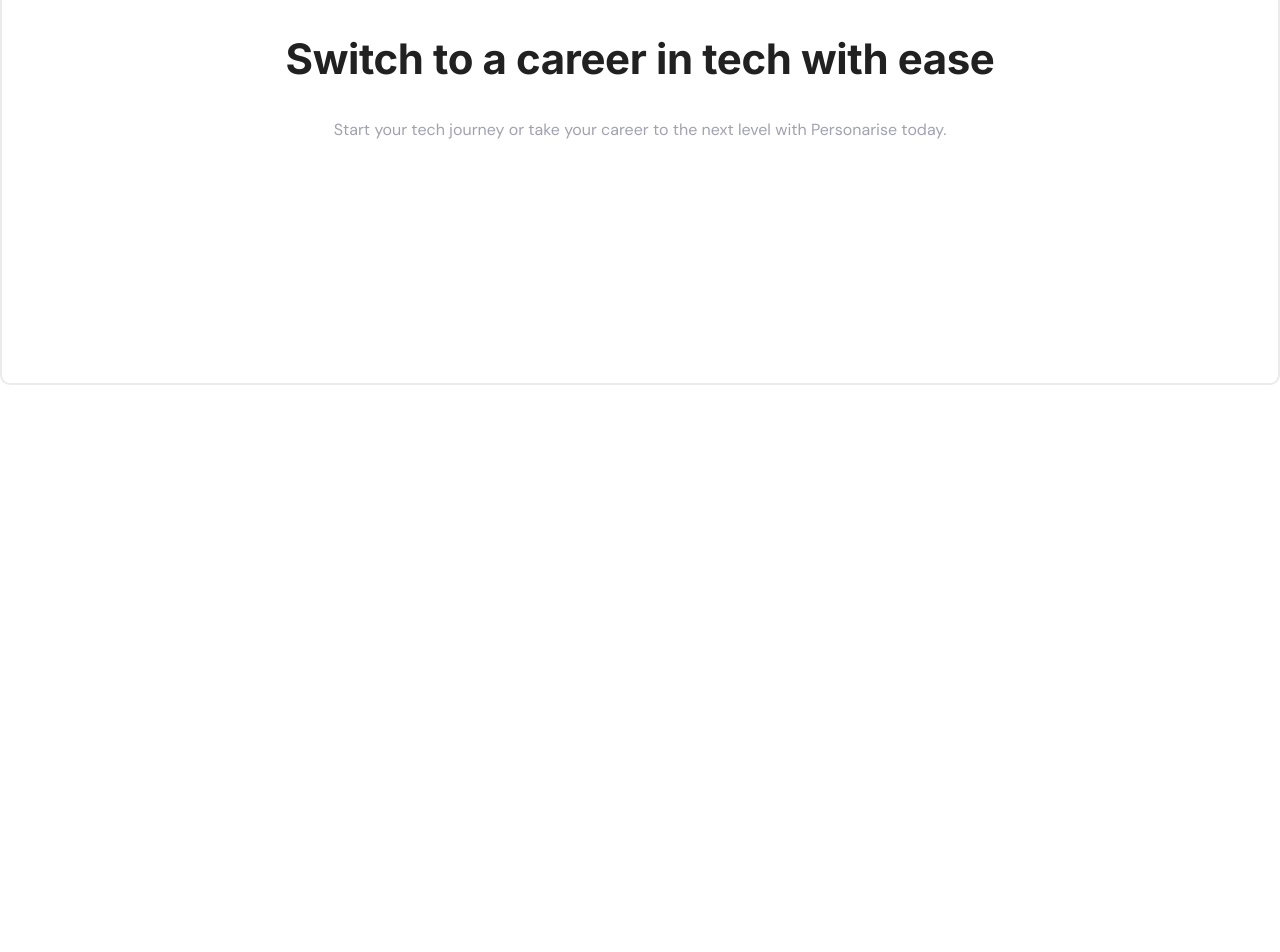
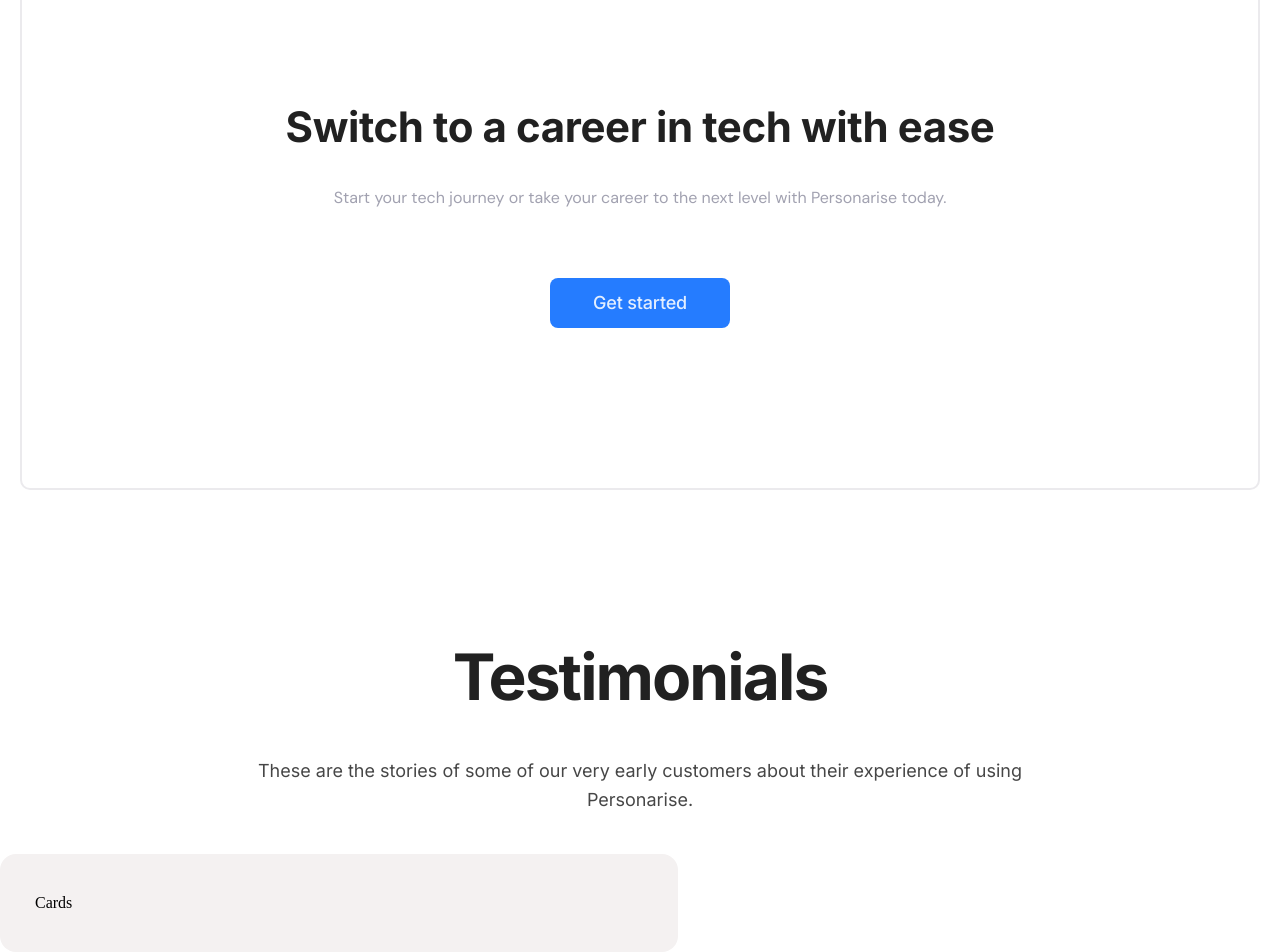
Before and after one commit to kelani34/Personarise, a React (Create React App) app: page / in a window 1280 px wide. Shown: the part 4157-5109 px from the top of the page. Before the commit the page ends 4542 px from the top, so only its background shows below. Built offline with nearby package versions, Linux system fonts and the light colour scheme; a web font is replaced by a local one.

Commit message:
feat: careers section and testimonial section

```diff
--- a/src/App.js
+++ b/src/App.js
@@ -4,6 +4,7 @@
 import Features from "./containers/Features";
 import Hero from "./containers/Hero";
 import Passion from "./containers/Passion";
+import Testimonials from "./containers/Testimonials";
 
 function App() {
   return (
@@ -14,6 +15,7 @@
       <Passion />
       <Features />
       <Careers />
+      <Testimonials />
     </>
   );
 }
--- /dev/null
+++ b/src/components/Cards.jsx
@@ -0,0 +1,15 @@
+import React from "react";
+import styled from "styled-components";
+
+const Cards = () => {
+  return <Wrapper>Cards</Wrapper>;
+};
+
+export default Cards;
+
+const Wrapper = styled.div`
+  background: #f4f1f1;
+  border-radius: 16px;
+  max-width: 608px;
+  padding: 40px 35px;
+`;
--- a/src/containers/Careers.jsx
+++ b/src/containers/Careers.jsx
@@ -35,12 +35,15 @@
           className="num"
         />
       </div>
+      <div className="career-box-container">
         <div className="career-box">
           <h1>Switch to a career in tech with ease</h1>
           <p>
             Start your tech journey or take your career to the next level with
             Personarise today.
           </p>
+          <button>Get started</button>
+        </div>
       </div>
     </Wrapper>
   );
@@ -93,6 +96,10 @@
       margin-bottom: 48px;
     }
   }
+  .career-box-container {
+    max-width: 1380px;
+    margin: 148px auto;
+  }
   .career-box {
     display: flex;
     flex-direction: column;
@@ -101,7 +108,8 @@
     mix-blend-mode: normal;
     border: 2px solid #ebeaed;
     border-radius: 10px;
-    padding: 15em;
+    padding: 10em;
+    margin: 20px;
     h1 {
       font-family: "Inter";
       font-style: normal;
@@ -115,6 +123,9 @@
 
       color: rgba(0, 0, 0, 0.87);
       margin-bottom: 32px;
+      @media screen and (max-width: 650px) {
+        font-size: 36px;
+      }
     }
     p {
       font-family: "DM Sans";
@@ -131,6 +142,24 @@
       color: rgba(21, 20, 57, 0.4);
 
       mix-blend-mode: normal;
+      margin-bottom: 67px;
+    }
+    button {
+      border: none;
+      background: #257cff;
+      border-radius: 8px;
+      padding: 12px 43px;
+
+      font-family: "Inter";
+      font-style: normal;
+      font-weight: 500;
+      font-size: 18px;
+      line-height: 26px;
+      /* identical to box height, or 144% */
+
+      letter-spacing: -0.01em;
+
+      color: rgba(255, 255, 255, 0.87);
     }
   }
 `;
--- /dev/null
+++ b/src/containers/Testimonials.jsx
@@ -0,0 +1,59 @@
+import React from "react";
+import styled from "styled-components";
+import Cards from "../components/Cards";
+
+const Testimonials = () => {
+  return (
+    <Wrapper>
+      <div className="container">
+        <div>
+          <h2>Testimonials</h2>
+          <p>
+            These are the stories of some of our very early customers about
+            their experience of using Personarise.
+          </p>
+        </div>
+        <div>
+          <Cards />
+        </div>
+      </div>
+    </Wrapper>
+  );
+};
+
+export default Testimonials;
+
+const Wrapper = styled.div`
+  .container {
+    max-width: 1400px;
+    margin: 0 auto;
+
+    h2 {
+      font-family: "Inter";
+      font-style: normal;
+      font-weight: 700;
+      font-size: 64px;
+      line-height: 78px;
+      text-align: center;
+      letter-spacing: -0.03em;
+
+      color: rgba(0, 0, 0, 0.87);
+    }
+    p {
+      font-family: "Inter";
+      font-style: normal;
+      font-weight: 400;
+      font-size: 18px;
+      line-height: 29px;
+      /* or 161% */
+
+      text-align: center;
+
+      color: #000000;
+
+      opacity: 0.72;
+      max-width: 785px;
+      margin: 40px auto;
+    }
+  }
+`;
```
Also changed, not shown: src/assets/ellipse-testimonial.svg (added), src/assets/quotes.svg (added). Lines whose indentation alone changed are shown as unchanged.
